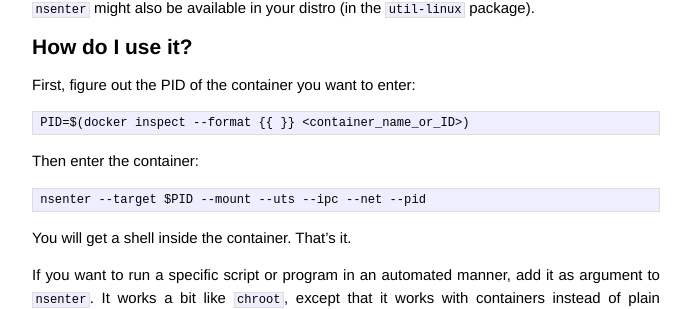
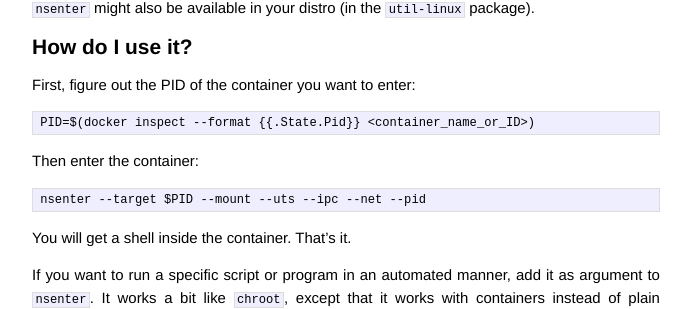
Before and after one commit to jpetazzo/jpetazzo.github.io, a Jekyll site: the page built from _posts/2014-06-23-docker-ssh-considered-evil.markdown, in a window 1280 px wide and 900 px high, scrolled down 3348 px. Shown: the part 144-453 px from the top of the window, without its empty margins (294-985 px from the left). Built offline with Jekyll 4.4.1, drawn with Linux system fonts in a browser that asks for light colours; Markdown is read by kramdown in place of the engine named in the settings; some of the changed lines change nothing that is shown.

Commit message:
try even harder to escape {{ }}

```diff
--- a/_posts/2014-06-23-docker-ssh-considered-evil.markdown
+++ b/_posts/2014-06-23-docker-ssh-considered-evil.markdown
@@ -206,7 +206,7 @@
 
 First, figure out the PID of the container you want to enter:
 
-    PID=$(docker inspect --format {{ "{{".State.Pid}} }} <container_name_or_ID>)
+    {%raw%}PID=$(docker inspect --format {{.State.Pid}} <container_name_or_ID>){%endraw%}
 
 Then enter the container:
 
```
